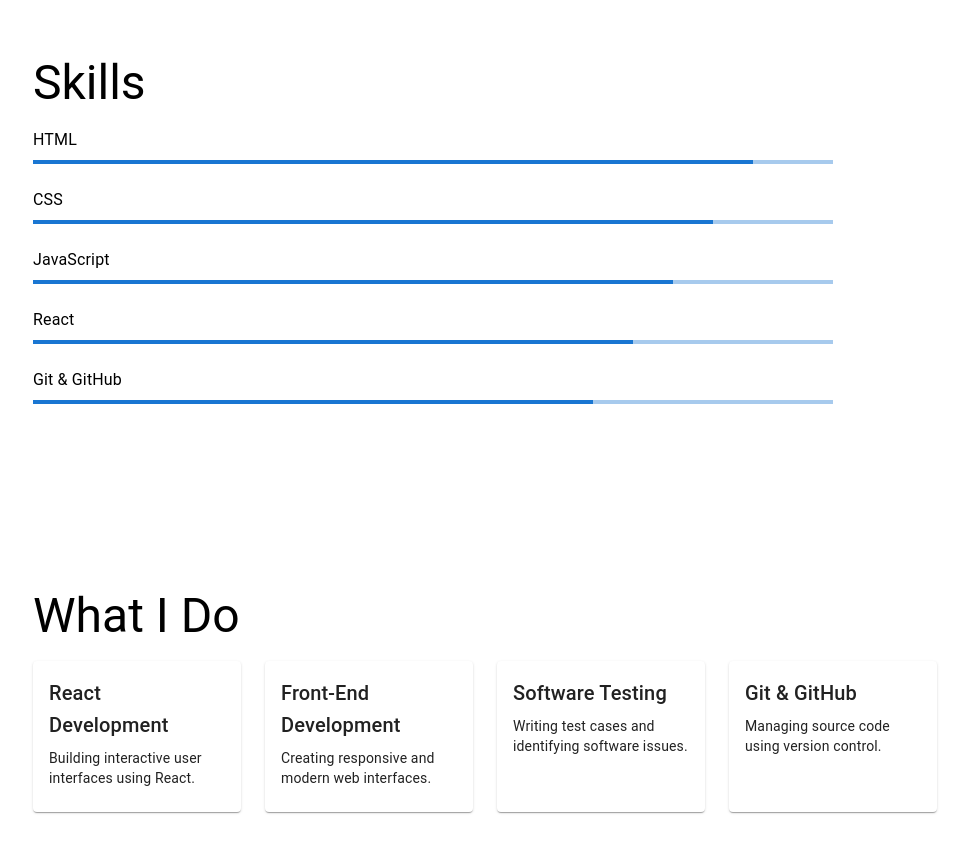
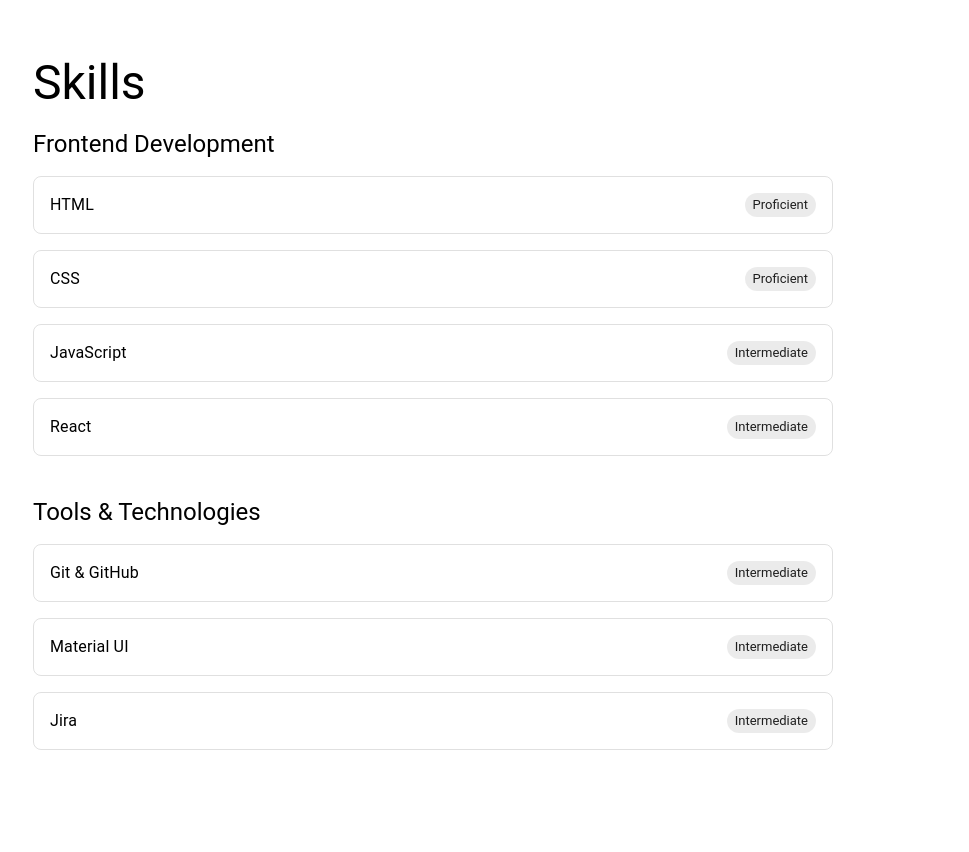
Before and after one commit to DaniaBarakat/dania_portfolio, a React (Create React App) app: page / in a window 1280 px wide. Shown: the part 1240-2092 px from the top of the page, without its empty margins (295-1264 px from the left). Built offline with nearby package versions, Linux system fonts and the light colour scheme.

Commit message:
DP-9 improve skills section UX

```diff
--- a/src/components/Skills.js
+++ b/src/components/Skills.js
@@ -1,27 +1,45 @@
 import Box from "@mui/material/Box";
 import Typography from "@mui/material/Typography";
-import LinearProgress from "@mui/material/LinearProgress";
+import Chip from "@mui/material/Chip";
 
-const skills = [
+const skillGroups = [
+  {
+    title: "Frontend Development",
+    skills: [
       {
         name: "HTML",
-    level: 90,
+        level: "Proficient",
       },
       {
         name: "CSS",
-    level: 85,
+        level: "Proficient",
       },
       {
         name: "JavaScript",
-    level: 80,
+        level: "Intermediate",
       },
       {
         name: "React",
-    level: 75,
+        level: "Intermediate",
+      },
+    ],
   },
   {
+    title: "Tools & Technologies",
+    skills: [
+      {
         name: "Git & GitHub",
-    level: 70,
+        level: "Intermediate",
+      },
+      {
+        name: "Material UI",
+        level: "Intermediate",
+      },
+      {
+        name: "Jira",
+        level: "Intermediate",
+      },
+    ],
   },
 ];
 
@@ -48,27 +66,58 @@
           maxWidth: 800,
         }}
       >
-        {skills.map((skill) => (
+        {skillGroups.map((group) => (
+          <Box
+            key={group.title}
+            sx={{
+              mb: 5,
+            }}
+          >
+            <Typography
+              variant="h5"
+              fontWeight={600}
+              sx={{
+                mb: 2,
+              }}
+            >
+              {group.title}
+            </Typography>
+
+            <Box
+              sx={{
+                display: "flex",
+                flexDirection: "column",
+                gap: 2,
+              }}
+            >
+              {group.skills.map((skill) => (
                 <Box
                   key={skill.name}
                   sx={{
-              mb: 3,
+                    display: "flex",
+                    alignItems: "center",
+                    justifyContent: "space-between",
+                    gap: 2,
+                    p: 2,
+                    border: "1px solid",
+                    borderColor: "divider",
+                    borderRadius: 2,
                   }}
                 >
                   <Typography
                     variant="body1"
                     fontWeight={600}
-              sx={{
-                mb: 1,
-              }}
                   >
                     {skill.name}
                   </Typography>
 
-            <LinearProgress
-              variant="determinate"
-              value={skill.level}
+                  <Chip
+                    label={skill.level}
+                    size="small"
                   />
+                </Box>
+              ))}
+            </Box>
           </Box>
         ))}
       </Box>
```
Lines whose indentation alone changed are shown as unchanged.
